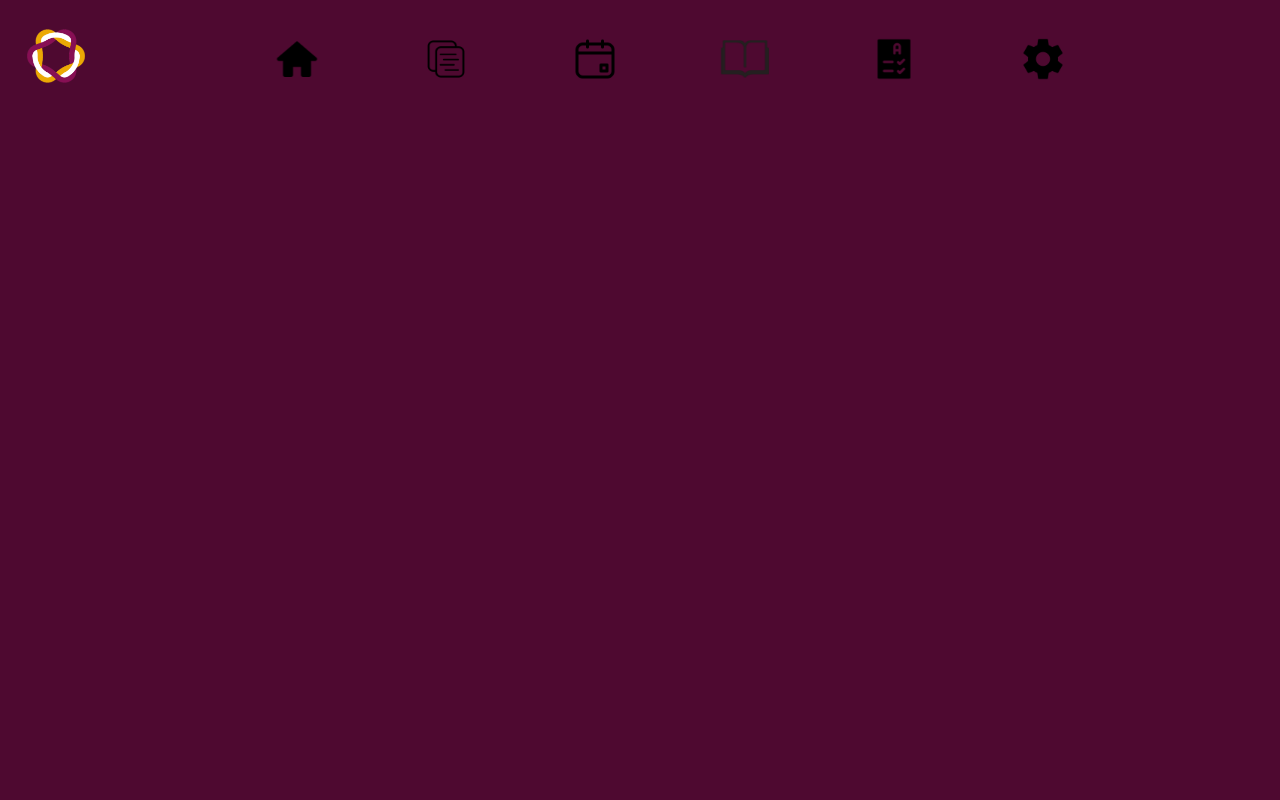
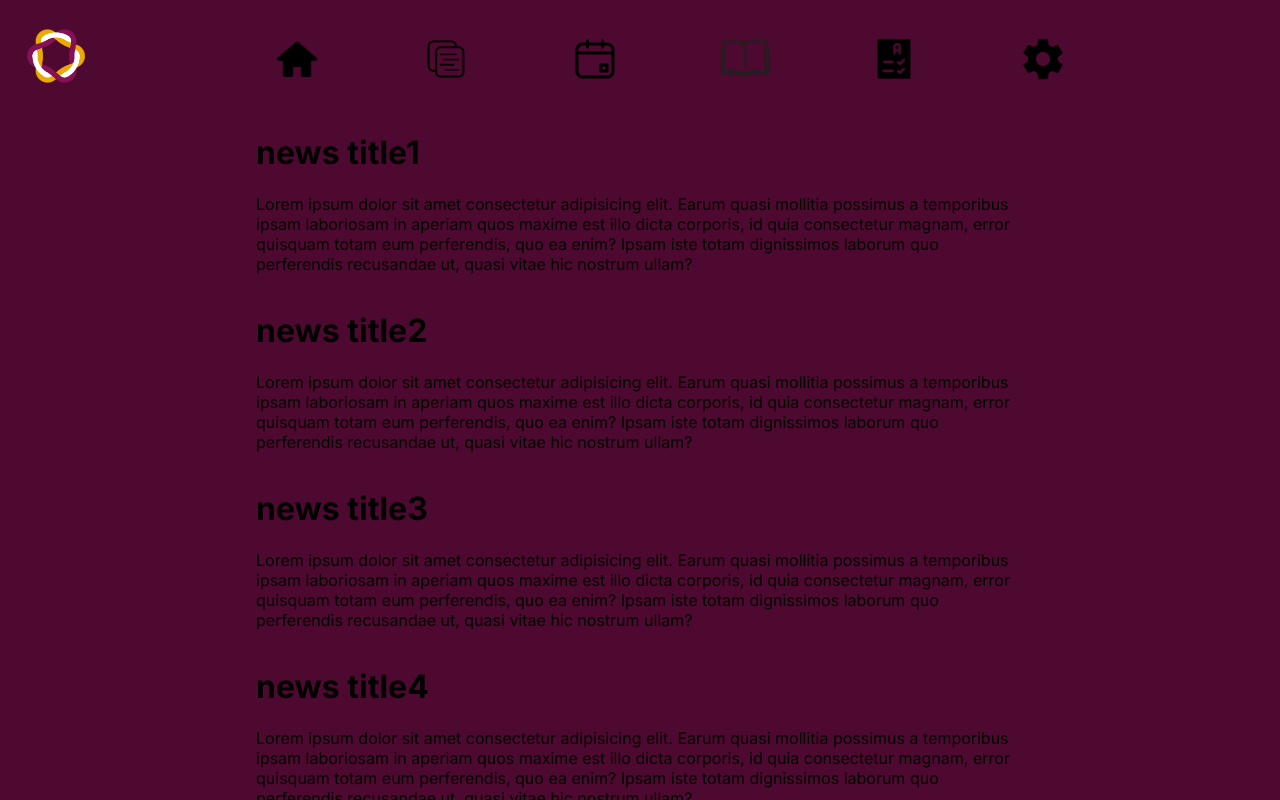
Before and after one commit to dhunjadi/vuka, a React (Create React App) app: page /home in a window 1280 px wide. Built offline with nearby package versions, Linux system fonts and the light colour scheme.

Commit message:
added pagination on HomePage

```diff
--- a/package.json
+++ b/package.json
@@ -8,6 +8,7 @@
     "@testing-library/user-event": "^12.8.3",
     "react": "^17.0.2",
     "react-dom": "^17.0.2",
+    "react-paginate": "^7.1.3",
     "react-router-dom": "^5.3.0",
     "react-scripts": "4.0.3",
     "uuidv4": "^6.2.12",
--- /dev/null
+++ b/src/components/News/NewsCard.jsx
@@ -0,0 +1,11 @@
+import React from 'react'
+
+export default function NewsCard({newsCard}) {
+    const { title, text } = newsCard
+    return (
+        <div className='news-card'>
+            <h1>{title}</h1>
+            <p>{text}</p>
+        </div>
+    )
+}
--- a/src/css/min280.css
+++ b/src/css/min280.css
@@ -166,6 +166,20 @@
         margin-right: 20px;
     }
 
+    /* NEWS */
+
+    .container{
+        position: relative;
+        top: 0;
+        left: 0;
+        margin: 0 auto;
+        display: flex;
+        flex-direction: column;
+        justify-content: center;
+        align-items: center;
+        width: 60vw;
+    }
+
 
 
 
--- a/src/css/min768.css
+++ b/src/css/min768.css
@@ -93,7 +93,7 @@
 
   .menu-list li img {
     filter: invert(100%) sepia(0%) saturate(7500%) hue-rotate(69deg) brightness(112%) contrast(117%);
-    width: 6vh;
+    width: 4vh;
     transition: all 0.2s ease-in-out;
   }
 
--- /dev/null
+++ b/src/newsList.js
@@ -0,0 +1,76 @@
+const  newsList = [
+    {
+        title: "news title1",
+        text: "Lorem ipsum dolor sit amet consectetur adipisicing elit. Earum quasi mollitia possimus a temporibus ipsam laboriosam in aperiam quos maxime est illo dicta corporis, id quia consectetur magnam, error quisquam totam eum perferendis, quo ea enim? Ipsam iste totam dignissimos laborum quo perferendis recusandae ut, quasi vitae hic nostrum ullam?"
+    },
+    {
+        title: "news title2",
+        text: "Lorem ipsum dolor sit amet consectetur adipisicing elit. Earum quasi mollitia possimus a temporibus ipsam laboriosam in aperiam quos maxime est illo dicta corporis, id quia consectetur magnam, error quisquam totam eum perferendis, quo ea enim? Ipsam iste totam dignissimos laborum quo perferendis recusandae ut, quasi vitae hic nostrum ullam?"
+    },
+    {
+        title: "news title3",
+        text: "Lorem ipsum dolor sit amet consectetur adipisicing elit. Earum quasi mollitia possimus a temporibus ipsam laboriosam in aperiam quos maxime est illo dicta corporis, id quia consectetur magnam, error quisquam totam eum perferendis, quo ea enim? Ipsam iste totam dignissimos laborum quo perferendis recusandae ut, quasi vitae hic nostrum ullam?"
+    },
+    {
+        title: "news title4",
+        text: "Lorem ipsum dolor sit amet consectetur adipisicing elit. Earum quasi mollitia possimus a temporibus ipsam laboriosam in aperiam quos maxime est illo dicta corporis, id quia consectetur magnam, error quisquam totam eum perferendis, quo ea enim? Ipsam iste totam dignissimos laborum quo perferendis recusandae ut, quasi vitae hic nostrum ullam?"
+    },
+    {
+        title: "news title5",
+        text: "Lorem ipsum dolor sit amet consectetur adipisicing elit. Earum quasi mollitia possimus a temporibus ipsam laboriosam in aperiam quos maxime est illo dicta corporis, id quia consectetur magnam, error quisquam totam eum perferendis, quo ea enim? Ipsam iste totam dignissimos laborum quo perferendis recusandae ut, quasi vitae hic nostrum ullam?"
+    },
+    {
+        title: "news title6",
+        text: "Lorem ipsum dolor sit amet consectetur adipisicing elit. Earum quasi mollitia possimus a temporibus ipsam laboriosam in aperiam quos maxime est illo dicta corporis, id quia consectetur magnam, error quisquam totam eum perferendis, quo ea enim? Ipsam iste totam dignissimos laborum quo perferendis recusandae ut, quasi vitae hic nostrum ullam?"
+    },
+    {
+        title: "news title7",
+        text: "Lorem ipsum dolor sit amet consectetur adipisicing elit. Earum quasi mollitia possimus a temporibus ipsam laboriosam in aperiam quos maxime est illo dicta corporis, id quia consectetur magnam, error quisquam totam eum perferendis, quo ea enim? Ipsam iste totam dignissimos laborum quo perferendis recusandae ut, quasi vitae hic nostrum ullam?"
+    },
+    {
+        title: "news title8",
+        text: "Lorem ipsum dolor sit amet consectetur adipisicing elit. Earum quasi mollitia possimus a temporibus ipsam laboriosam in aperiam quos maxime est illo dicta corporis, id quia consectetur magnam, error quisquam totam eum perferendis, quo ea enim? Ipsam iste totam dignissimos laborum quo perferendis recusandae ut, quasi vitae hic nostrum ullam?"
+    },
+    {
+        title: "news title9",
+        text: "Lorem ipsum dolor sit amet consectetur adipisicing elit. Earum quasi mollitia possimus a temporibus ipsam laboriosam in aperiam quos maxime est illo dicta corporis, id quia consectetur magnam, error quisquam totam eum perferendis, quo ea enim? Ipsam iste totam dignissimos laborum quo perferendis recusandae ut, quasi vitae hic nostrum ullam?"
+    },
+    {
+        title: "news title10",
+        text: "Lorem ipsum dolor sit amet consectetur adipisicing elit. Earum quasi mollitia possimus a temporibus ipsam laboriosam in aperiam quos maxime est illo dicta corporis, id quia consectetur magnam, error quisquam totam eum perferendis, quo ea enim? Ipsam iste totam dignissimos laborum quo perferendis recusandae ut, quasi vitae hic nostrum ullam?"
+    },
+    {
+        title: "news title11",
+        text: "Lorem ipsum dolor sit amet consectetur adipisicing elit. Earum quasi mollitia possimus a temporibus ipsam laboriosam in aperiam quos maxime est illo dicta corporis, id quia consectetur magnam, error quisquam totam eum perferendis, quo ea enim? Ipsam iste totam dignissimos laborum quo perferendis recusandae ut, quasi vitae hic nostrum ullam?"
+    },
+    {
+        title: "news title12",
+        text: "Lorem ipsum dolor sit amet consectetur adipisicing elit. Earum quasi mollitia possimus a temporibus ipsam laboriosam in aperiam quos maxime est illo dicta corporis, id quia consectetur magnam, error quisquam totam eum perferendis, quo ea enim? Ipsam iste totam dignissimos laborum quo perferendis recusandae ut, quasi vitae hic nostrum ullam?"
+    },
+    {
+        title: "news title13",
+        text: "Lorem ipsum dolor sit amet consectetur adipisicing elit. Earum quasi mollitia possimus a temporibus ipsam laboriosam in aperiam quos maxime est illo dicta corporis, id quia consectetur magnam, error quisquam totam eum perferendis, quo ea enim? Ipsam iste totam dignissimos laborum quo perferendis recusandae ut, quasi vitae hic nostrum ullam?"
+    },
+    {
+        title: "news title14",
+        text: "Lorem ipsum dolor sit amet consectetur adipisicing elit. Earum quasi mollitia possimus a temporibus ipsam laboriosam in aperiam quos maxime est illo dicta corporis, id quia consectetur magnam, error quisquam totam eum perferendis, quo ea enim? Ipsam iste totam dignissimos laborum quo perferendis recusandae ut, quasi vitae hic nostrum ullam?"
+    },
+    {
+        title: "news title15",
+        text: "Lorem ipsum dolor sit amet consectetur adipisicing elit. Earum quasi mollitia possimus a temporibus ipsam laboriosam in aperiam quos maxime est illo dicta corporis, id quia consectetur magnam, error quisquam totam eum perferendis, quo ea enim? Ipsam iste totam dignissimos laborum quo perferendis recusandae ut, quasi vitae hic nostrum ullam?"
+    },
+    {
+        title: "news title16",
+        text: "Lorem ipsum dolor sit amet consectetur adipisicing elit. Earum quasi mollitia possimus a temporibus ipsam laboriosam in aperiam quos maxime est illo dicta corporis, id quia consectetur magnam, error quisquam totam eum perferendis, quo ea enim? Ipsam iste totam dignissimos laborum quo perferendis recusandae ut, quasi vitae hic nostrum ullam?"
+    },
+    {
+        title: "news title17",
+        text: "Lorem ipsum dolor sit amet consectetur adipisicing elit. Earum quasi mollitia possimus a temporibus ipsam laboriosam in aperiam quos maxime est illo dicta corporis, id quia consectetur magnam, error quisquam totam eum perferendis, quo ea enim? Ipsam iste totam dignissimos laborum quo perferendis recusandae ut, quasi vitae hic nostrum ullam?"
+    },
+    {
+        title: "news title18",
+        text: "Lorem ipsum dolor sit amet consectetur adipisicing elit. Earum quasi mollitia possimus a temporibus ipsam laboriosam in aperiam quos maxime est illo dicta corporis, id quia consectetur magnam, error quisquam totam eum perferendis, quo ea enim? Ipsam iste totam dignissimos laborum quo perferendis recusandae ut, quasi vitae hic nostrum ullam?"
+    },
+]
+
+export default newsList
--- a/src/pages/HomePage.jsx
+++ b/src/pages/HomePage.jsx
@@ -1,11 +1,40 @@
-import React from "react";
+import React, { useState } from "react";
 import Navbar from '../components/Navbar/Navbar'
+import newsList from "../newsList";
+import { v4 as uuidv4 } from 'uuid';
+import NewsCard from "../components/News/NewsCard";
+import ReactPaginate from "react-paginate";
+
 
 export default function HomePage() {
+
+  const [news] = useState(newsList)
+  const [pageNumber, setPageNumber] = useState(0)
+
+  const newsPerPage = 5
+  const pagesVisited = pageNumber * newsPerPage
+
+  const displayNews = news.slice(pagesVisited, pagesVisited + newsPerPage).map(newsCard =>{
+    return <NewsCard key={uuidv4()} newsCard={newsCard} />
+  })
+
+  const pageCount = Math.ceil(news.length / newsPerPage)
+  const handlePageChange = ({selected}) => {
+    setPageNumber(selected)
+  }
 
   return (
     <div id='home'>
       <Navbar />
+      <div className="container">
+        {displayNews}
+        <ReactPaginate
+          previousLabel={"<"}
+          nextLabel={">"}
+          pageCount={pageCount}
+          onPageChange={handlePageChange}
+        />
+      </div>
 
     </div>
   );
```
Also changed, not shown: 1 other file (tests, documents, lock files or other folders).
